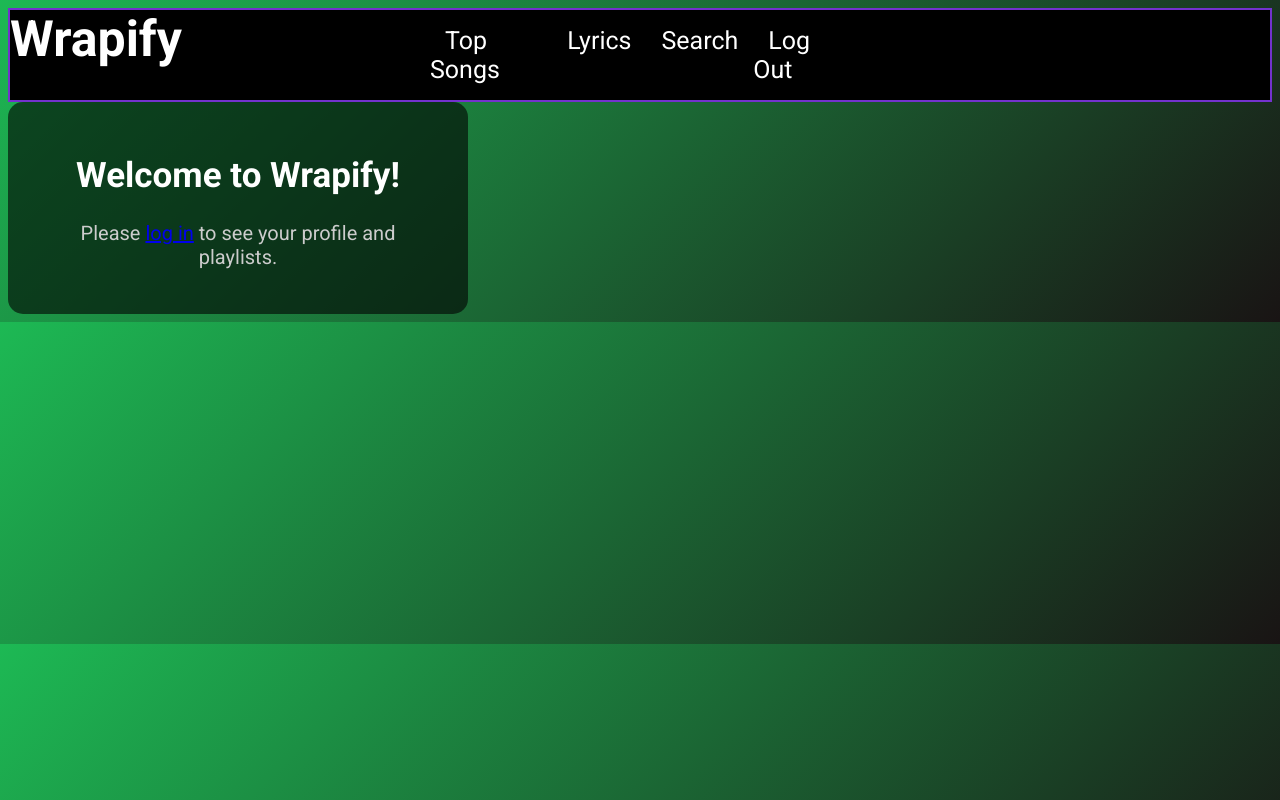
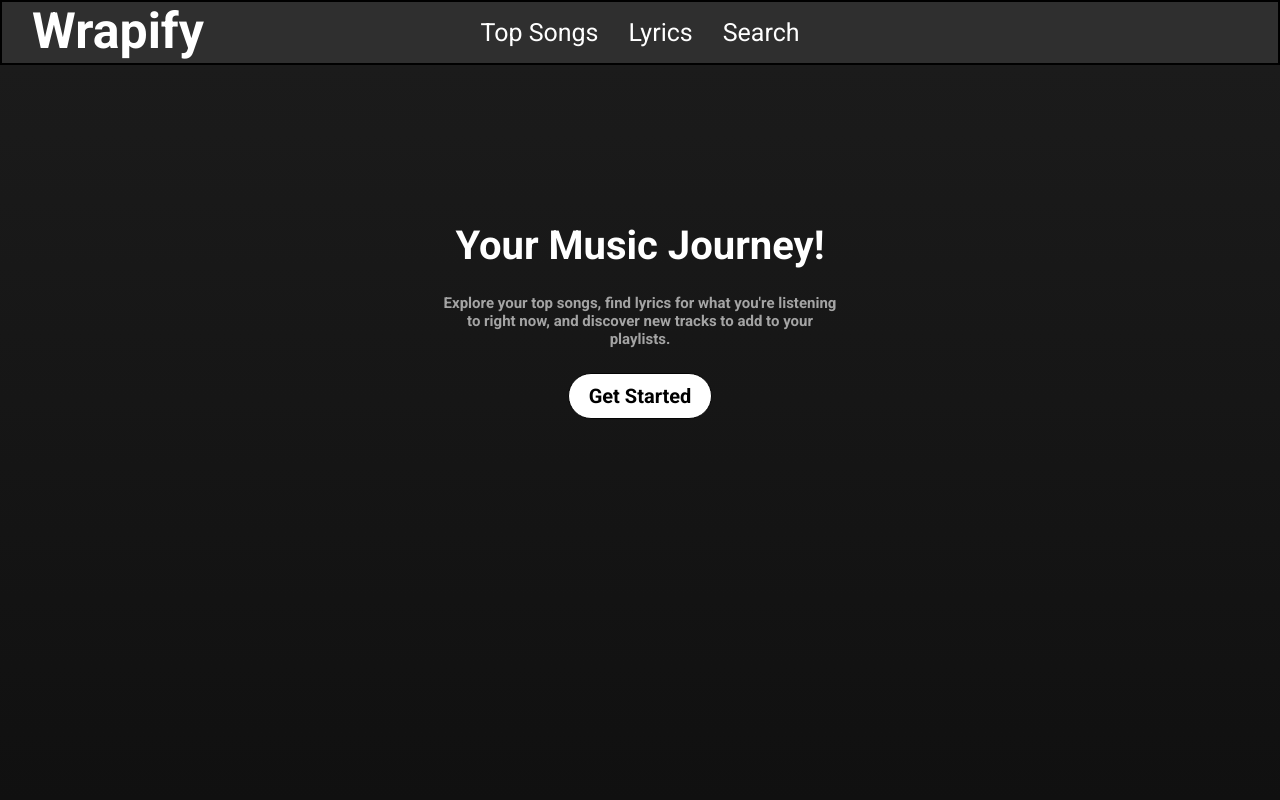
Before and after one commit to Thom-Pryde/SpotifyWebApp, a Flask app: page / in a window 1280 px wide. Run offline with Flask 2, Linux system fonts and the light colour scheme.

Commit message:
new ui homescreen, matched fonts and px accorss lyrics and top songs

```diff
--- a/spotify_app/app.py
+++ b/spotify_app/app.py
@@ -31,12 +31,14 @@ def get_userdata():
     }
     response = requests.get(API_BASE_URL + 'me', headers=headers)
     user_data = response.json()
-
+    country = user_data['country']
+    link = user_data['external_urls']['spotify']
     name = user_data['display_name']
     followers = user_data['followers']['total']
     profilepic = user_data['images'][0]['url']
 
-    return (name, followers, profilepic)
+
+    return ( country,link, name, followers, profilepic)
 
 
 
@@ -53,13 +55,15 @@ def index():
         if 'expires_at' in session and datetime.datetime.now().timestamp() > session['expires_at']:
             # token has expired-- refresh it
             return redirect('/refresh_token')
-        name, followers, profilepic = get_userdata()
+        country, link, name, followers, profilepic = get_userdata()
 
     else:
+        country = None
+        link = None
         name = None
         followers = None
         profilepic = None
-    return render_template('homepage.html', logged_in = logged_in, name = name, followers = followers, profilepic = profilepic)
+    return render_template('homepage.html', logged_in = logged_in, country = country, link = link, name = name, followers = followers, profilepic = profilepic)
 
 
 if __name__ == "__main__":
--- a/spotify_app/static/css/stylesHP.css
+++ b/spotify_app/static/css/stylesHP.css
@@ -1,9 +1,10 @@
 .navbar {
-  background-color: rgb(0, 0, 0);
+  background-color: rgb(47, 47, 47);
   color: white;
   display: grid;
   grid-template-columns: 1fr 1fr 1fr;
-  border: 2px solid rgb(115, 50, 205);
+  /* border: 2px solid rgb(115, 50, 205); */
+  border: 2px solid rgb(0, 0, 0);
   position: sticky;
   top: 0;
   z-index: 100;
@@ -19,6 +20,7 @@ ul {
 /* Style the links */
 
 .logo {
+  padding-left: 30px;
   font-size: 50px;
   font-weight: bold;
   color: white;
@@ -34,8 +36,7 @@ a.get_started {
   text-decoration: none;
 }
 
-/*Hidden button */
-.get_started.hidden {
+.hidden {
   display: none;
 }
 
@@ -46,8 +47,13 @@ a.get_started {
   pointer-events: none;
 }
 .homepagebody {
-  background-color: #1db954;
-  background: linear-gradient(135deg, #1db954 0%, #191414 100%);
+  /* background-color: #1db954; */
+  background: linear-gradient(to bottom, #1c1c1c, #101010);
+  font-family: "Roboto", serif;
+  font-optical-sizing: auto;
+  height: 100%;
+
+  /* background: linear-gradient(135deg, #1db954 0%, #191414 100%); */
 }
 .navbar a:hover {
   color: #1db954;
@@ -66,6 +72,8 @@ a.get_started {
 
 .main_overall_page {
   display: flex;
+  justify-content: center;
+  padding-top: 100px;
 }
 .left_div {
   width: 50vw;
@@ -78,9 +86,26 @@ a.get_started {
   align-items: center;
   /* padding: 30px; */
 }
+.welcome-container {
+  display: flex;
+  flex-direction: column;
+  justify-content: center;
+  align-items: center;
+  padding: 30px;
+  text-align: center;
+  max-width: 400px;
+  width: 100%;
+}
+
+.welcome-text {
+  font-size: 15px;
+  font-weight: bold;
+  color: #a4a4a4;
+  margin-bottom: 10px;
+}
 
 .welcome {
-  font-size: 35px;
+  font-size: 40px;
   font-weight: bold;
   color: #fff;
   margin-bottom: 10px;
@@ -88,7 +113,14 @@ a.get_started {
 .below-welcome {
   font-size: 20px;
   margin: 15px;
-  color: #ccc;
+  color: #000000;
+  padding: 10px 20px;
+  border: 1px solid #040404;
+  border-radius: 50px;
+  background-color: #ffffff;
+  font-weight: bold;
+  cursor: pointer;
+  text-decoration: none;
 }
 .right_div_content {
   display: flex;
@@ -120,7 +152,18 @@ a.get_started {
   color: #fff;
   text-align: center;
 }
-.homepagebody {
-  font-family: "Roboto", serif;
-  font-optical-sizing: auto;
+html,
+body {
+  height: 100%; /* Set both to fill the entire viewport height */
+  margin: 0; /* Remove any default margins */
+  padding: 0; /* Remove any default padding */
 }
+.right-aligned {
+  align-self: flex-start;
+  margin-left: auto;
+  margin-right: 30px;
+}
+.spotifylink {
+  color: #ffffff;
+  text-decoration: none;
+}
--- a/spotify_app/templates/homepage.html
+++ b/spotify_app/templates/homepage.html
@@ -61,8 +61,8 @@
         <li>
           <a
           href="{{ '/logout' if logged_in else '#' }}"
-          class="{{ 'nav-link disabled' if not logged_in else 'nav-link' }}"
-          >Log Out</a>
+          class="nav-link {{ 'hidden' if not logged_in else '' }}"
+        >Log Out</a>
 
 
         </li>
@@ -98,7 +98,7 @@
         <!-- <div class = "left_div">
 
         </div> -->
-        <div class = "right_div">
+        <div class="right_div {% if logged_in %}right-aligned{% endif %}">
           {% if logged_in %}
             <div class = "right_div_content">
               <h1 class = "welcome">Welcome to Wrapify, {{ name }}!</h1>
@@ -107,14 +107,19 @@
              <div class = "profile_text">
               <h2 class = "profile_name">{{ name }}</h2>
               <p class = "followers">{{ followers }} followers</p>
+              <p class = "country">Location: {{ country }} </p>
+              <a href = "{{link}}" class = "spotifylink" target="_blank">View Profile</a>
+
               </div>
             </div>
         </div>
 
         {% else %}
-        <div class="right_div_content">
-          <h1 class="welcome">Welcome to Wrapify!</h1>
-          <p class ="below-welcome">Please <a href="/login">log in</a> to see your profile and playlists.</p>
+        <div class="welcome-container">
+          <h1 class="welcome">Your Music Journey!</h1>
+          <h3 class="welcome-text">
+            Explore your top songs, find lyrics for what you're listening to right now, and discover new tracks to add to your playlists. </h3>
+          <a class ="below-welcome"href="/login">Get Started</a>
         </div>
       {% endif %}
       </div>
--- a/spotify_app/templates/topsongs.html
+++ b/spotify_app/templates/topsongs.html
@@ -32,13 +32,13 @@
             class="toggle_buttons"
             onclick="handleButtonClick(this, 'medium_term')"
           >
-            Last Half Year
+            Last 6 Months
           </button>
           <button
             class="toggle_buttons"
             onclick="handleButtonClick(this, 'long_term')"
           >
-            Last Year
+            Last 12 Months
           </button>
         </div>
         <div class="button-separator">
```
Also changed, not shown: spotify_app/static/css/stylesFL.css (+13 -4 lines), spotify_app/static/css/stylesTS.css (+14 -4 lines).
